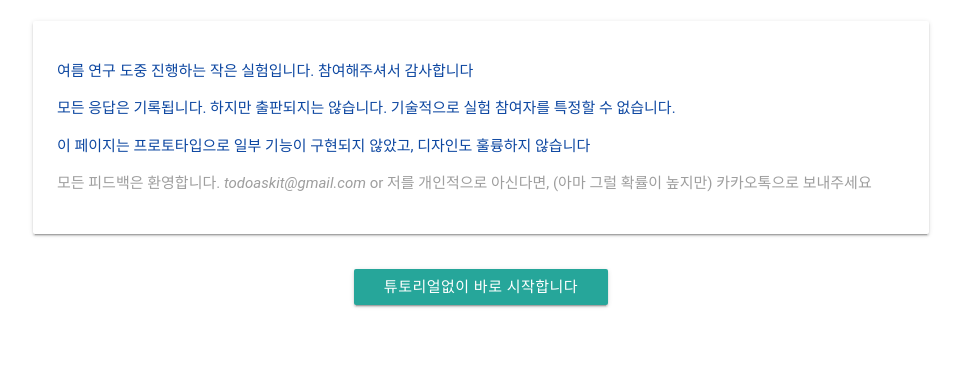
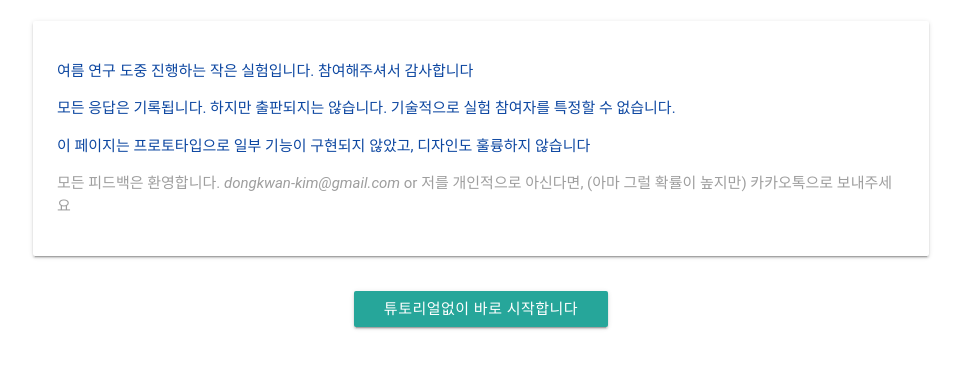
Before and after one commit to dongkwan-kim/kixlab-summer-internship, a Django app: template prexp_priendship/templates/fourthexp/front.html in a window 1280 px wide. Shown: the part 55-424 px from the top of the page, without its empty margins (159-1120 px from the left). Run offline with Django 3.2, Linux system fonts and the light colour scheme; the template is opened without the code that fills it, so the values that code supplies are empty; some libraries are stand-ins or nearby versions; some web fonts are replaced.

Commit message:
Update front.html

```diff
--- a/prexp_priendship/templates/fourthexp/front.html
+++ b/prexp_priendship/templates/fourthexp/front.html
@@ -21,7 +21,7 @@
 			<p class="blue-text text-darken-4">여름 연구 도중 진행하는 작은 실험입니다. 참여해주셔서 감사합니다</p>
 			<p class="blue-text text-darken-4">모든 응답은 기록됩니다. 하지만 출판되지는 않습니다. 기술적으로 실험 참여자를 특정할 수 없습니다.</p>
 			<p class="blue-text text-darken-4">이 페이지는 프로토타입으로 일부 기능이 구현되지 않았고, 디자인도 훌륭하지 않습니다</p>
-			<p class="grey-text">모든 피드백은 환영합니다. <em>todoaskit@gmail.com</em> or 저를 개인적으로 아신다면, (아마 그럴 확률이 높지만) 카카오톡으로 보내주세요</p>
+			<p class="grey-text">모든 피드백은 환영합니다. <em>dongkwan-kim@gmail.com</em> or 저를 개인적으로 아신다면, (아마 그럴 확률이 높지만) 카카오톡으로 보내주세요</p>
 
 			</div>
 		</div>
```
